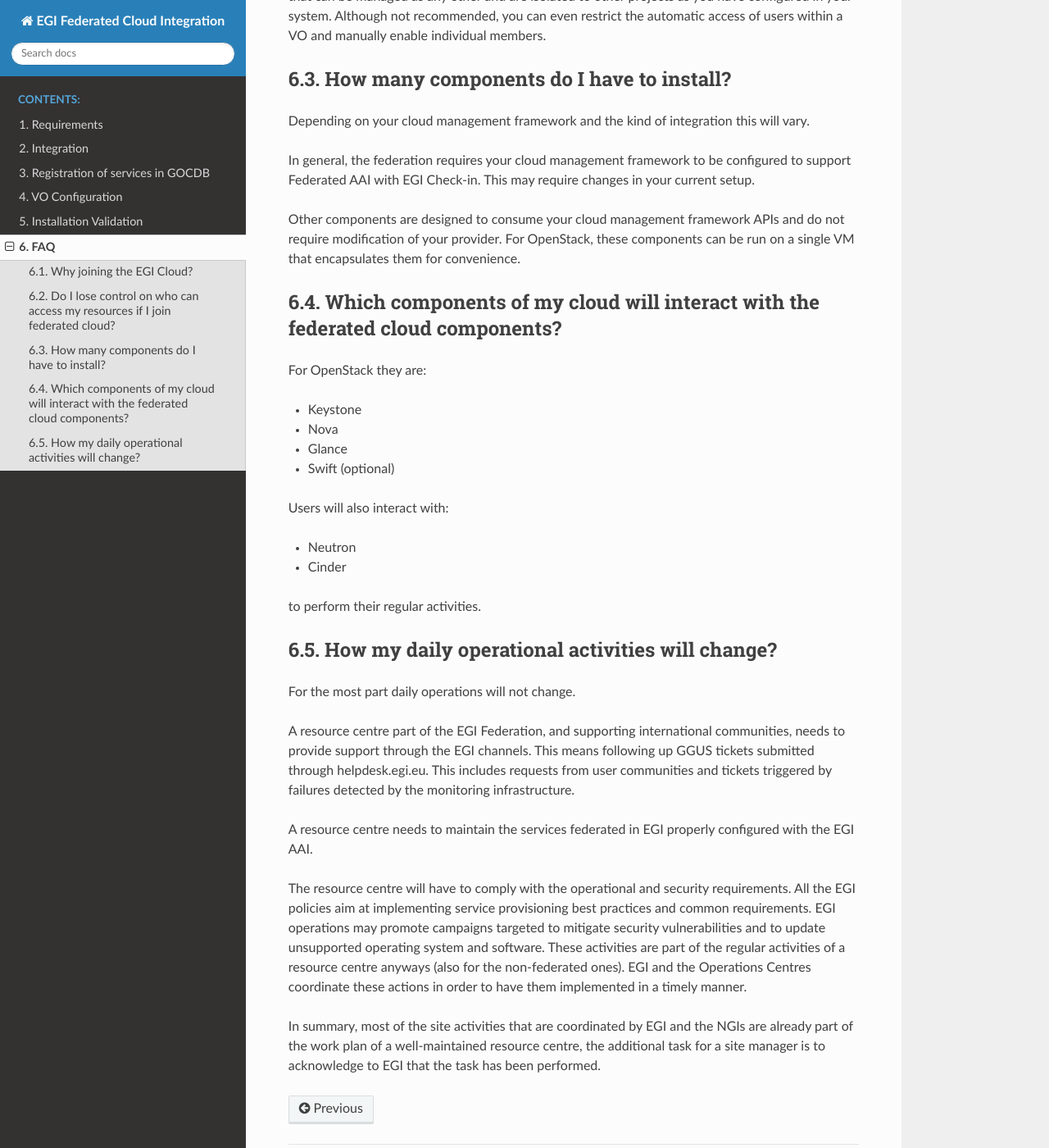
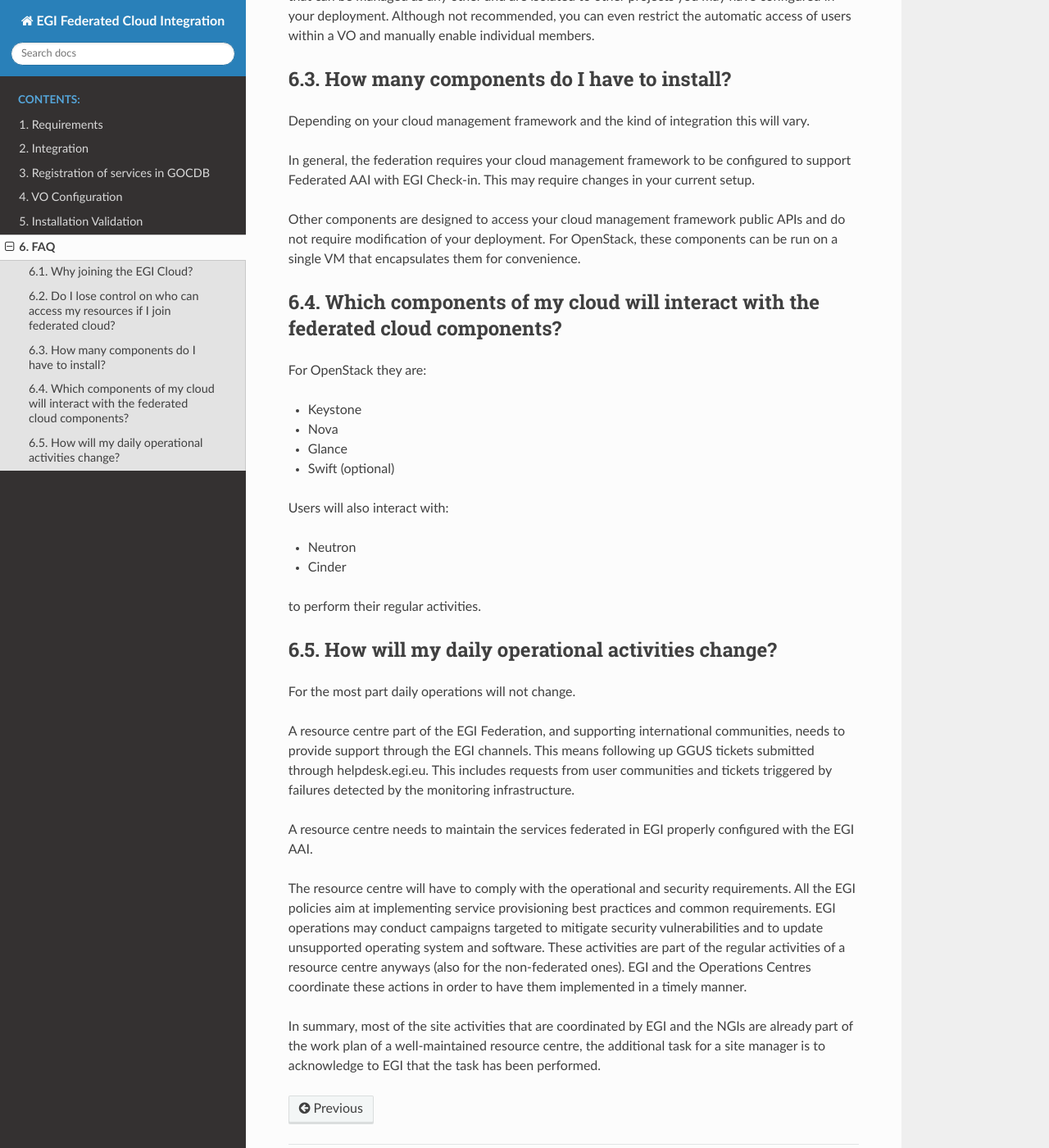
Before and after one commit to EGI-Federation/fedcloud-integration-documentation, a Sphinx documentation site: the page built from source/faq.rst, in a window 1280 px wide and 1400 px high, scrolled down 656 px. Shown: the whole window at 82% size. Built offline with Sphinx 7.4.7 and the Read the Docs theme 2.0.0, drawn with Linux system fonts in a browser that asks for light colours; some of the changed text lies outside the part shown.

Commit message:
Apply suggestions from code review
Co-Authored-By: Baptiste Grenier <baptiste@bapt.name>

```diff
--- a/source/faq.rst
+++ b/source/faq.rst
@@ -29,10 +29,10 @@
 **No**
 
 EGI uses the concept of Virtual Organisation (VO) to group users. The resource
-provider has complete control on which VOs wants to allow into the resources
+provider has complete control on which VOs he wants to allow on its resources
 and which quotas or restrictions to assign to each VO. In the case of OpenStack,
 each VO is mapped to a regular OpenStack project that can be managed as any
-other and are isolated to other projects as you have configured in your system.
+other and are isolated to other projects you may have configured in your deployment.
 Although not recommended, you can even restrict the automatic access of users
 within a VO and manually enable individual members.
 
@@ -46,10 +46,9 @@
 configured to support Federated AAI with EGI Check-in. This may require changes
 in your current setup.
 
-Other components are designed to consume your cloud management framework APIs
-and do not require modification of your provider. For OpenStack, these
+Other components are designed to access your cloud management framework public APIs
+and do not require modification of your deployment. For OpenStack, these
 components can be run on a single VM that encapsulates them for convenience.
-
 
 Which components of my cloud will interact with the federated cloud components?
 -------------------------------------------------------------------------------
@@ -72,7 +71,7 @@
 
 to perform their regular activities.
 
-How my daily operational activities will change?
+How will my daily operational activities change?
 ------------------------------------------------
 
 For the most part daily operations will not change.
@@ -88,7 +87,7 @@
 
 The resource centre will have to comply with the operational and security
 requirements. All the EGI policies aim at implementing service provisioning
-best practices and common requirements. EGI operations may promote campaigns
+best practices and common requirements. EGI operations may conduct campaigns
 targeted to mitigate security vulnerabilities and to update unsupported
 operating system and software. These activities are part of the regular
 activities of a resource centre anyways (also for the non-federated ones). EGI
--- a/source/index.rst
+++ b/source/index.rst
@@ -8,7 +8,7 @@
 
 This documentation covers how to join the EGI Cloud federation as a provider.
 If you are interested in joining please first contact EGI operations team
-(``operations _at_ egi.eu``), expressing interest and provide few details about:
+(``operations _at_ egi.eu``), expressing interest and providing few details about:
 
 * the projects you may be involved in as cloud provider
 
```
